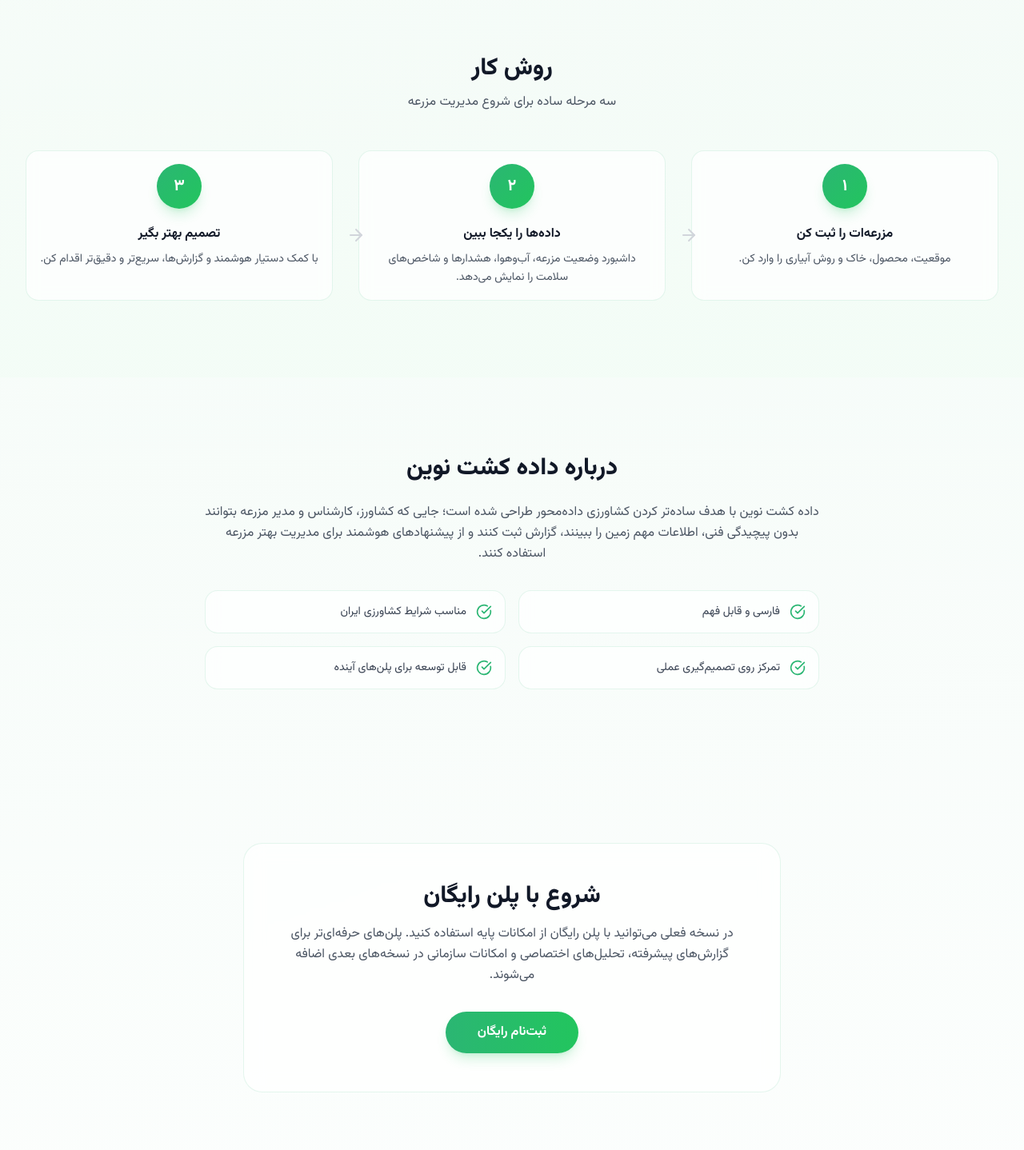
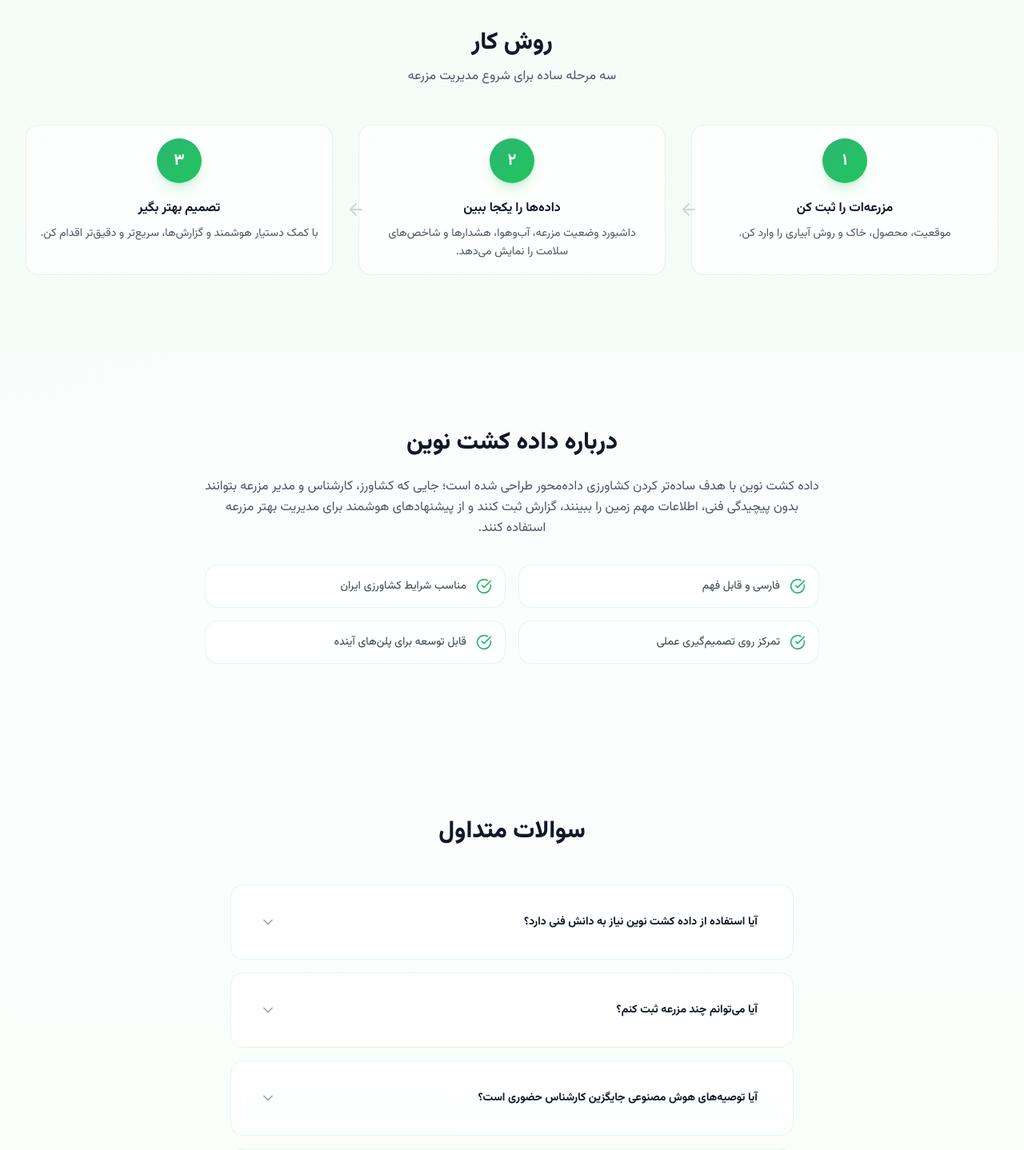
Before and after one commit to littleprogrammer369/DKN, a Next.js app in the folder apps/web/: page / in a window 1280 px wide. Shown: the part 1330-2768 px from the top of the page at 80% size. Built offline with nearby package versions, Linux system fonts and the light colour scheme.

Commit message:
chore(web): remove plans teaser, footer, mvp line; fix arrows RTL

```diff
--- a/apps/web/src/components/LandingClient.tsx
+++ b/apps/web/src/components/LandingClient.tsx
@@ -2,7 +2,7 @@
 
 import { useState, useEffect } from 'react';
 import Link from 'next/link';
-import { Sprout, Bot, Map, CloudSun, Droplets, Bug, Satellite, Bell, BarChart3, CheckCircle, ChevronDown, ChevronUp, Menu, X, ArrowRight } from 'lucide-react';
+import { Sprout, Bot, Map, CloudSun, Droplets, Bug, Satellite, Bell, BarChart3, CheckCircle, ChevronDown, ChevronUp, Menu, X, ArrowLeft } from 'lucide-react';
 
 export default function LandingClient() {
   const [mobileOpen, setMobileOpen] = useState(false);
@@ -79,7 +79,6 @@ export default function LandingClient() {
                   ورود به حساب
                 </Link>
               </div>
-              <p className="mt-4 text-xs text-gray-500 dark:text-night-muted">نسخه MVP برای پایش مزرعه، مشاوره هوشمند و تصمیم‌گیری سریع‌تر</p>
             </div>
 
             {/* Hero visual */}
@@ -169,7 +168,7 @@ export default function LandingClient() {
                 <p className="text-sm text-gray-600 dark:text-night-muted leading-relaxed">{item.desc}</p>
                 {i < 2 && (
                   <div className="hidden md:block absolute top-1/2 -left-4 text-gray-300 dark:text-night-border">
-                    <ArrowRight size={24} />
+                    <ArrowLeft size={24} />
                   </div>
                 )}
               </div>
@@ -194,21 +193,6 @@ export default function LandingClient() {
                 </div>
               ))}
             </div>
-          </div>
-        </div>
-      </section>
-
-      {/* Plans Teaser */}
-      <section id="plans" className="py-16 sm:py-24">
-        <div className="max-w-7xl mx-auto px-4 sm:px-6 lg:px-8">
-          <div className="max-w-2xl mx-auto text-center glass p-8 sm:p-12 rounded-3xl">
-            <h2 className="text-2xl sm:text-3xl font-extrabold text-gray-900 dark:text-white mb-4">شروع با پلن رایگان</h2>
-            <p className="text-gray-600 dark:text-night-muted mb-8 leading-relaxed">
-              در نسخه فعلی می‌توانید با پلن رایگان از امکانات پایه استفاده کنید. پلن‌های حرفه‌ای‌تر برای گزارش‌های پیشرفته، تحلیل‌های اختصاصی و امکانات سازمانی در نسخه‌های بعدی اضافه می‌شوند.
-            </p>
-            <Link href="/auth?mode=register" className="inline-block px-10 py-3.5 rounded-full text-base font-bold text-white bg-gradient-to-r from-[#2BB673] to-[#22C55E] shadow-lg shadow-green-500/20 hover:opacity-90 transition">
-              ثبت‌نام رایگان
-            </Link>
           </div>
         </div>
       </section>
@@ -242,30 +226,6 @@ export default function LandingClient() {
         </div>
       </section>
 
-      {/* Footer */}
-      <footer className="border-t border-gray-200 dark:border-night-border py-12 sm:py-16">
-        <div className="max-w-7xl mx-auto px-4 sm:px-6 lg:px-8">
-          <div className="flex flex-col md:flex-row items-center justify-between gap-8">
-            <div className="text-center md:text-right">
-              <div className="flex items-center justify-center md:justify-start gap-2 mb-3">
-                <div className="w-8 h-8 rounded-lg flex items-center justify-center" style={{ background: 'linear-gradient(135deg, #2BB673, #22C55E)' }}>
-                  <Sprout className="text-white" size={16} />
-                </div>
-                <span className="font-bold text-gray-800 dark:text-night-text">داده کشت نوین</span>
-              </div>
-              <p className="text-sm text-gray-500 dark:text-night-muted">هوش مصنوعی در خدمت کشاورزی</p>
-            </div>
-            <div className="flex flex-wrap justify-center gap-6">
-              <Link href="/auth?mode=login" className="text-sm text-gray-600 dark:text-night-muted hover:text-brand-green transition">ورود</Link>
-              <Link href="/auth?mode=register" className="text-sm text-gray-600 dark:text-night-muted hover:text-brand-green transition">ثبت‌نام</Link>
-              <Link href="/auth?mode=login" className="text-sm text-gray-600 dark:text-night-muted hover:text-brand-green transition">داشبورد</Link>
-            </div>
-          </div>
-          <div className="mt-10 pt-6 border-t border-gray-100 dark:border-night-border/40 text-center">
-            <p className="text-xs text-gray-400 dark:text-night-muted">&copy; داده کشت نوین — همه حقوق محفوظ است.</p>
-          </div>
-        </div>
-      </footer>
-    </div>
+      </div>
   );
 }
```
